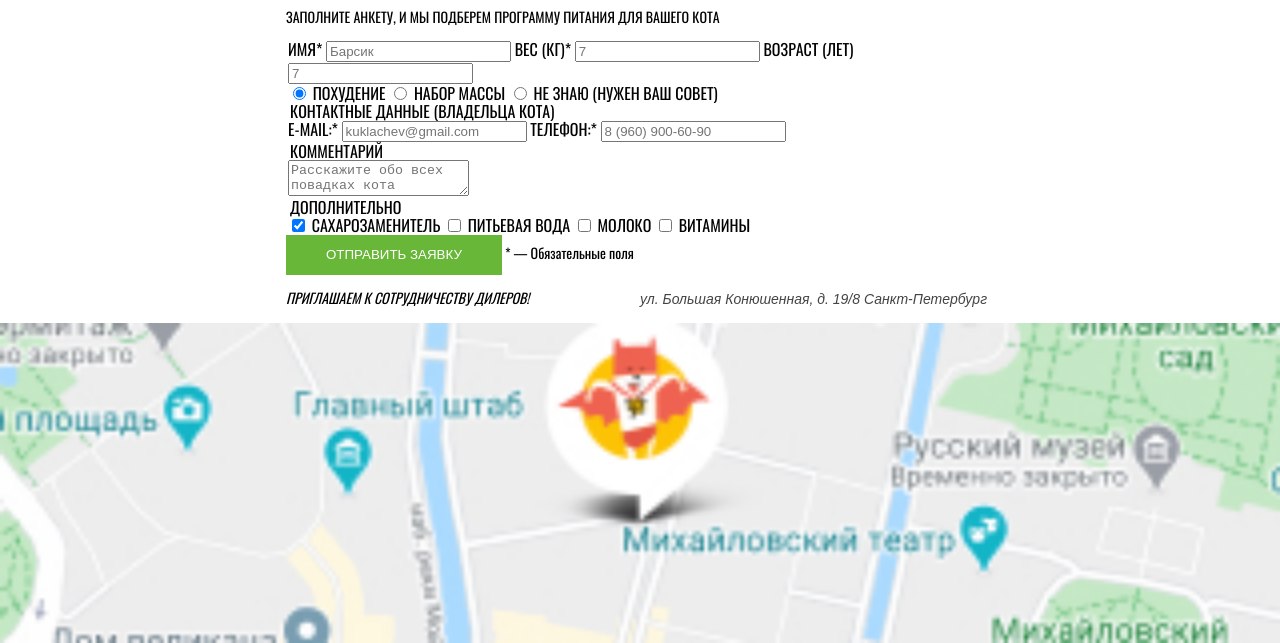
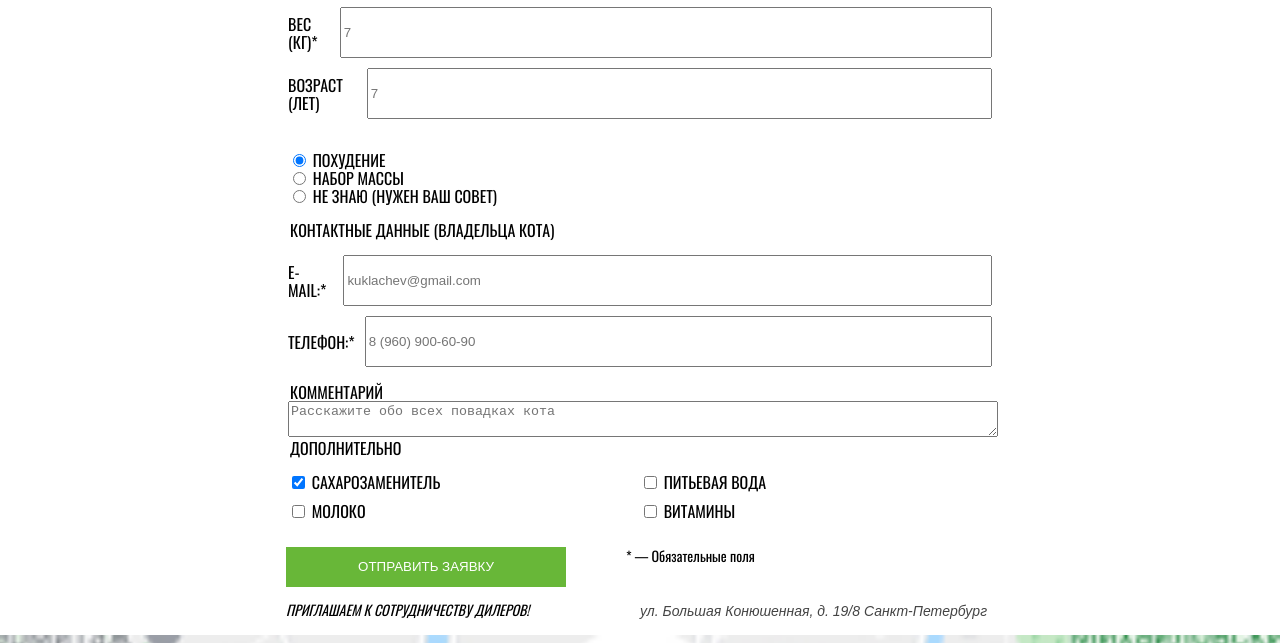
Before and after one commit to marimanger/1046271-cat-energy-22, a website: page source/form.html in a window 1280 px wide. Shown: the part 232-875 px from the top of the page. Drawn offline with nearby package versions, Linux system fonts and the light colour scheme; files that its build step writes are made by us from their sources.

Commit message:
Сетка для формы

```diff
--- a/source/form.html
+++ b/source/form.html
@@ -37,32 +37,66 @@
     <form class="form" action="https://echo.htmlacademy.ru" method="GET">
       <h1 class="form__title intro__title">Подбор программы</h1>
       <p class="form__subtitle">Заполните анкету, и мы подберем программу питания для вашего кота</p>
+      <div class="form__name-checkbox-wrap">
       <fieldset class="form__fieldset">
+        <ul class="form__fieldset-list">
+          <li class="form__fieldset-item">
+            <div class="form__input-wrap">
               <label class="form__label" for="username">Имя*</label>
               <input class="form__text" type="text" name="username" id="username" placeholder="Барсик" required>
+            </div>
+          </li>
+          <li class="form__fieldset-item">
+            <div class="form__input-wrap">
               <label class="form__label" for="weight">Вес (кг)*</label>
               <input class="form__text" type="text" name="weight" id="weight" placeholder="7" required>
+            </div>
+          </li>
+          <li class="form__fieldset-item">
+            <div class="form__input-wrap">
               <label class="form__label" for="age">Возраст (лет)</label>
               <input class="form__text" type="text" name="age" id="age" placeholder="7">
+            </div>
+          </li>
+        </ul>
       </fieldset>
 
       <fieldset class="form__fieldset">
+        <ul class="form__fieldset-list">
+          <li>
             <input class="form__radio" type="radio" name="weight_loss" id="slim" checked>
             <label class="form__label" for="slim">Похудение</label>
+          </li>
+          <li>
             <input class="form__radio" type="radio" name="weight_gain" id="fat">
             <label class="form__label" for="fat">Набор массы</label>
+          </li>
+          <li>
             <input class="form__radio" type="radio" name="need-help" id="help">
             <label class="form__label" for="help">Не знаю (нужен ваш совет)</label>
+          </li>
+        </ul>
       </fieldset>
+    </div>
 
       <fieldset class="form__fieldset">
         <legend class="form__legend">Контактные данныe (владельца кота)</legend>
+        <ul class="form__fieldset-list form__fieldset-list--contacts">
+          <li class="form__fieldset-item">
+            <div class="form__input-wrap">
               <label class="form_label">E-mail:*</label>
-        <input class="form__text form__text--email" type="email" name="user_email" id="email" placeholder="kuklachev@gmail.com"
-          required>
+              <input class="form__text form__text--email" type="email" name="user_email" id="email"
+                placeholder="kuklachev@gmail.com" required>
+            </div>
+          </li>
+          <li class="form__fieldset-item">
+            <div class="form__input-wrap">
               <label class="form_label">Телефон:*</label>
-        <input class="form__text form__text--phone" type="tel" name="user_phone" id="phone" placeholder="8 (960) 900-60-90"
-          required>
+              <input class="form__text form__text--phone" type="tel" name="user_phone" id="phone"
+              placeholder="8 (960) 900-60-90" required>
+            </div>
+          </li>
+        </ul>
       </fieldset>
 
       <fieldset class="form__fieldset">
@@ -73,20 +107,31 @@
 
       <fieldset class="form__fieldset">
         <legend class="form__legend">Дополнительно</legend>
+        <ul class="form__fieldset-list form__fieldset-list--checkbox">
+          <li class="form__fieldset-item-checkbox">
             <input class="form__checkbox" type="checkbox" name="sugarfree" id="sugarfree" checked>
             <label class="form__label" for="sugarfree">Сахарозаменитель</label>
+          </li>
+          <li class="form__fieldset-item-checkbox">
             <input class="form__checkbox" type="checkbox" name="water" id="water">
             <label class="form__label" for="water">Питьевая вода</label>
+          </li>
+          <li class="form__fieldset-item-checkbox">
             <input class="form__checkbox" type="checkbox" name="milk" id="milk">
             <label class="form__label" for="milk">Молоко</label>
+          </li>
+          <li class="form__fieldset-item-checkbox">
             <input class="form__checkbox" type="checkbox" name="vitamins" id="vitamins">
             <label class="form__label" for="vitamins">Витамины</label>
+          </li>
+        </ul>
       </fieldset>
       <div class="form__button-wrapper">
         <button class="button" type="submit" aria-label="Отправить заявку на подбор программы">Отправить заявку</button>
         <span class="form__required-fields">* — Обязательные поля</span>
       </div>
     </form>
+    </div>
 
     <address class="contacts">
       <div class="contacts__wrapper">
--- a/source/sass/blocks/form.scss
+++ b/source/sass/blocks/form.scss
@@ -1,5 +1,9 @@
 .form {
   @include wrapper;
+}
+
+.form__title {
+  padding: 0;
 }
 
 .form__subtitle {
@@ -14,6 +18,84 @@
   padding: 0;
 }
 
-.form__legend {
+
+.form__fieldset-list {
+  list-style: none;
+  padding-left: 0;
+
+  @media (min-width: $tablet) {
+    &--checkbox {
+      display: grid;
+      grid-template-columns: repeat(2, 1fr);
+      grid-template-rows: repeat(2, 1fr);
+    }
+
+    @media (min-width: $desktop) {
+      grid-template-columns: repeat(4, 1fr);
+      column-gap: 60px;
+
+      &--contacts {
+        display: grid;
+        grid-template-columns: repeat(2, 1fr);
+      }
+    }
+  }
+}
+
+.form__name-checkbox-wrap {
+  @media (min-width: $desktop) {
+    display: grid;
+    grid-template-columns: repeat(2, 1fr);
+    column-gap: 60px;
+  }
+}
+
+.form__fieldset-item-checkbox {
+  margin-bottom: 10px;
+}
+
+
+.form__fieldset-item input,
+textarea {
+  width: 100%;
+}
+
+
+.form__input-wrap {
+  display: flex;
+  flex-direction: row;
+  justify-content: center;
+  align-items: center;
+  width: 100%;
+  margin-bottom: 10px;
+}
+
+.form_label {
+  margin-right: 10px;
+}
+
+.form__text {
+  height: 45px;
+}
+
+.form .form__legend {
   border: none;
 }
+
+.form__button-wrapper {
+  display: flex;
+  flex-direction: column;
+  justify-content: center;
+
+  @media (min-width: $tablet) {
+    display: grid;
+    grid-template-columns: 280px 1fr;
+    column-gap: 60px;
+  }
+
+  @media (min-width: $desktop) {
+    grid-template-columns: 560px 1fr;
+    column-gap: 60px;
+    margin-bottom: 50px;
+  }
+}
--- a/source/sass/blocks/page.scss
+++ b/source/sass/blocks/page.scss
@@ -1,5 +1,5 @@
 // * {
-//   outline: solid 1px red;
+//   outline: solid 1px green;
 // }
 
 .page {
```
Lines whose indentation alone changed are shown as unchanged.
